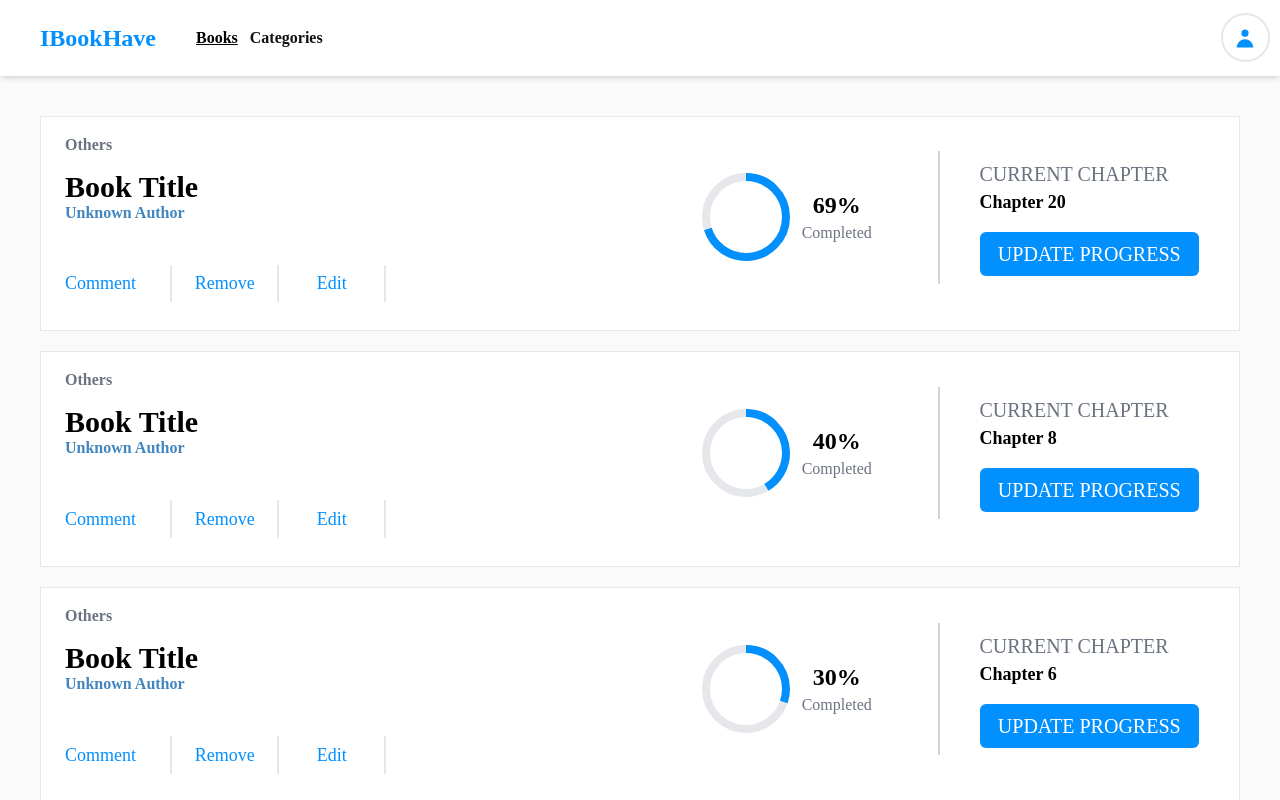
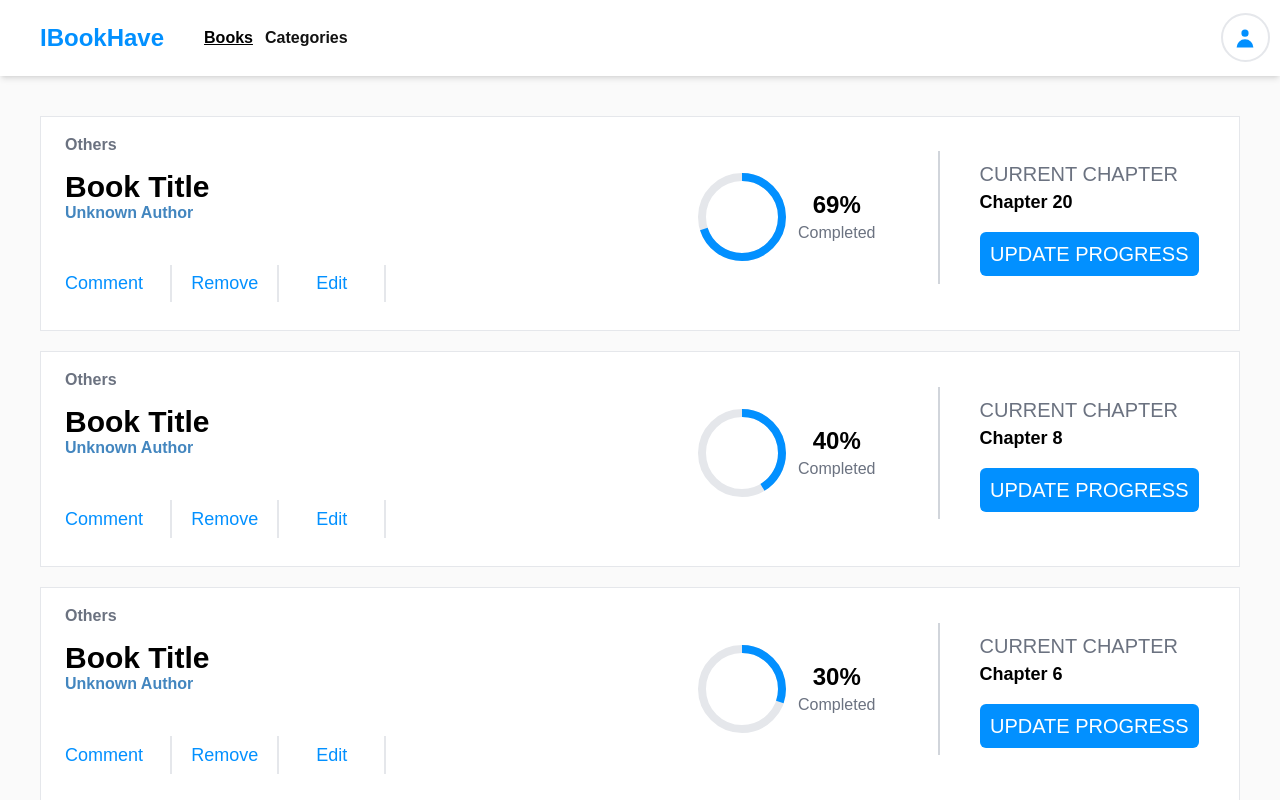
Before and after one commit to AsumVictor/Book-Haven, a React (Create React App) app: page / in a window 1280 px wide. Built offline with nearby package versions, Linux system fonts and the light colour scheme; no server answers.

Commit message:
Fix stylint errors

```diff
--- a/src/index.css
+++ b/src/index.css
@@ -4,7 +4,7 @@
 
 * {
   box-sizing: border-box;
-  font-family: Montserrat;
+  font-family: Montserrat, sans-serif;
 }
 
 .spinner {
```
